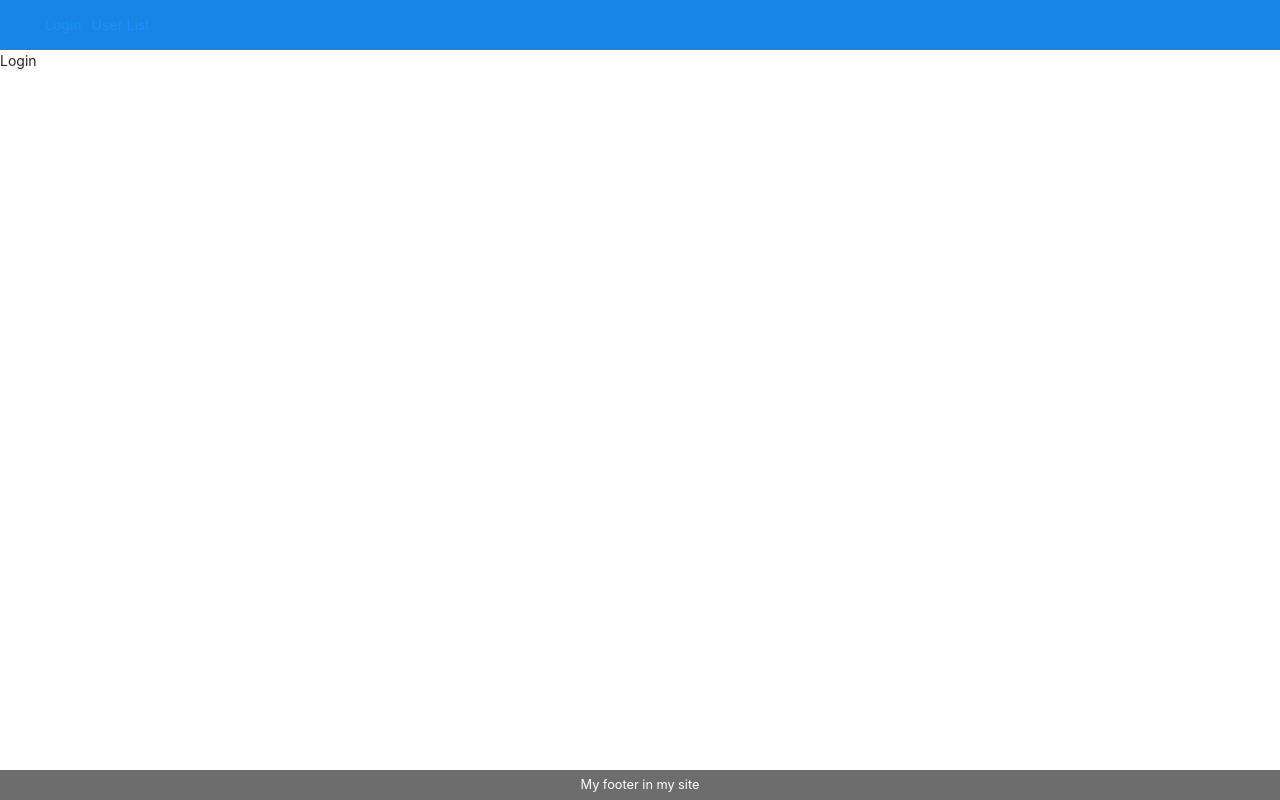
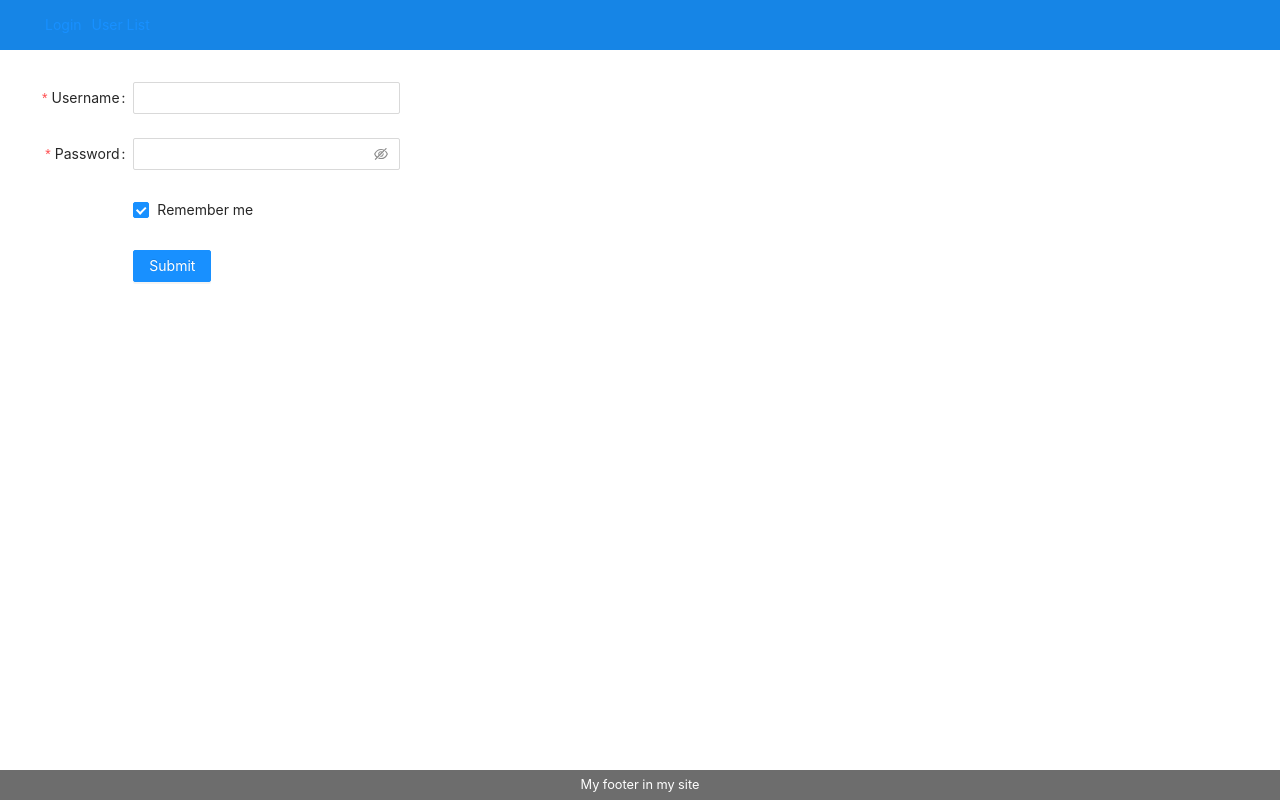
Before and after one commit to millonesj/login-nextjs-app, a Next.js app: page /login in a window 1280 px wide. Built offline with nearby package versions, Linux system fonts and the light colour scheme.

Commit message:
refactor: Set login view

```diff
--- a/pages/login.tsx
+++ b/pages/login.tsx
@@ -1,8 +1,53 @@
+import { Button, Checkbox, Form, Input } from 'antd';
 import React from 'react';
-import Navbar from '../components/Navbar/Navbar';
 
-const login = () => {
-  return <div>Login</div>;
+const Login: React.FC = () => {
+  const onFinish = (values: any) => {
+    console.log('Success:', values);
+  };
+
+  const onFinishFailed = (errorInfo: any) => {
+    console.log('Failed:', errorInfo);
+  };
+
+  return (
+    <Form
+      name="login"
+      labelCol={{ span: 8 }}
+      wrapperCol={{ span: 16 }}
+      initialValues={{ remember: true }}
+      onFinish={onFinish}
+      onFinishFailed={onFinishFailed}
+      autoComplete="off"
+      style={{ paddingTop: '2rem', width: '400px' }}
+    >
+      <Form.Item
+        label="Username"
+        name="username"
+        rules={[{ required: true, message: 'Please input your username!' }]}
+      >
+        <Input />
+      </Form.Item>
+
+      <Form.Item
+        label="Password"
+        name="password"
+        rules={[{ required: true, message: 'Please input your password!' }]}
+      >
+        <Input.Password />
+      </Form.Item>
+
+      <Form.Item name="remember" valuePropName="checked" wrapperCol={{ offset: 8, span: 16 }}>
+        <Checkbox>Remember me</Checkbox>
+      </Form.Item>
+
+      <Form.Item wrapperCol={{ offset: 8, span: 16 }}>
+        <Button type="primary" htmlType="submit">
+          Submit
+        </Button>
+      </Form.Item>
+    </Form >
+  );
 };
 
-export default login;
+export default Login;
```
